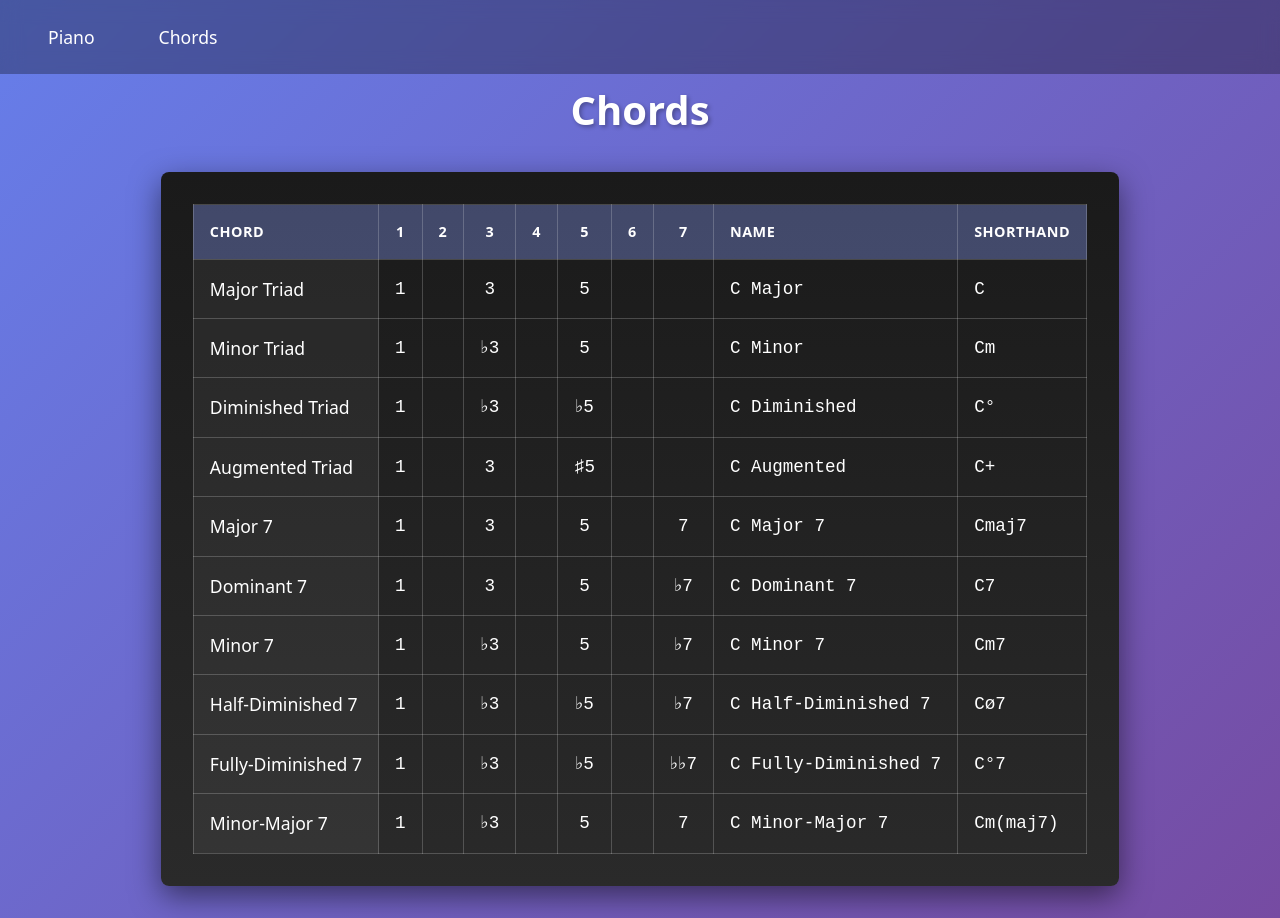
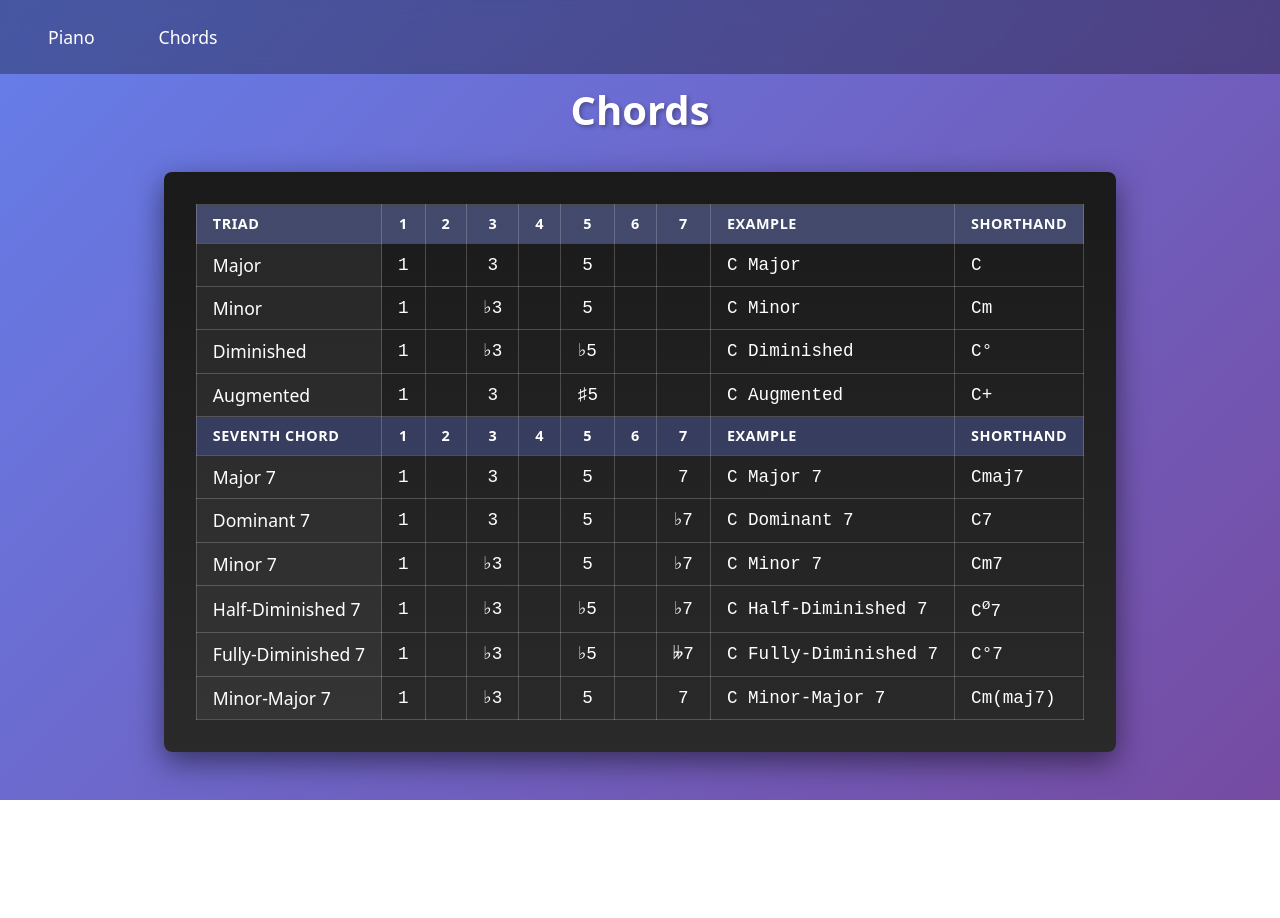
Before and after one commit to roberthead/piano-keyboard-app, a React (Vite) app: page /chords in a window 1280 px wide. After the commit the page ends 800 px from the top, so only its background shows below. Built offline with nearby package versions, Linux system fonts and the light colour scheme.

Commit message:
Add new headers for 7th chords

```diff
--- a/src/components/Chords.css
+++ b/src/components/Chords.css
@@ -35,7 +35,7 @@
 
 .chord-table th,
 .chord-table td {
-  padding: 1rem;
+  padding: 0.5rem 1rem;
   text-align: left;
   border: 1px solid rgba(255, 255, 255, 0.2);
 }
@@ -64,3 +64,11 @@
 .chord-table .scale-degree {
   text-align: center;
 }
+
+.chord-table .section-header th {
+  background: rgba(103, 126, 234, 0.3);
+  font-weight: 600;
+  text-transform: uppercase;
+  font-size: 0.9rem;
+  letter-spacing: 0.5px;
+}
--- a/src/components/Chords.tsx
+++ b/src/components/Chords.tsx
@@ -8,7 +8,7 @@ function Chords() {
         <table className="chord-table">
           <thead>
             <tr>
-              <th>Chord</th>
+              <th>Triad</th>
               <th className="scale-degree">1</th>
               <th className="scale-degree">2</th>
               <th className="scale-degree">3</th>
@@ -16,13 +16,13 @@ function Chords() {
               <th className="scale-degree">5</th>
               <th className="scale-degree">6</th>
               <th className="scale-degree">7</th>
-              <th>Name</th>
+              <th>Example</th>
               <th>Shorthand</th>
             </tr>
           </thead>
           <tbody>
             <tr>
-              <th>Major Triad</th>
+              <th>Major</th>
               <td className="scale-degree">1</td>
               <td></td>
               <td className="scale-degree">3</td>
@@ -34,7 +34,7 @@ function Chords() {
               <td>C</td>
             </tr>
             <tr>
-              <th>Minor Triad</th>
+              <th>Minor</th>
               <td className="scale-degree">1</td>
               <td></td>
               <td className="scale-degree">♭3</td>
@@ -46,7 +46,7 @@ function Chords() {
               <td>Cm</td>
             </tr>
             <tr>
-              <th>Diminished Triad</th>
+              <th>Diminished</th>
               <td className="scale-degree">1</td>
               <td></td>
               <td className="scale-degree">♭3</td>
@@ -58,7 +58,7 @@ function Chords() {
               <td>C°</td>
             </tr>
             <tr>
-              <th>Augmented Triad</th>
+              <th>Augmented</th>
               <td className="scale-degree">1</td>
               <td></td>
               <td className="scale-degree">3</td>
@@ -68,6 +68,18 @@ function Chords() {
               <td></td>
               <td>C Augmented</td>
               <td>C+</td>
+            </tr>
+            <tr className="section-header">
+              <th>Seventh Chord</th>
+              <th className="scale-degree">1</th>
+              <th className="scale-degree">2</th>
+              <th className="scale-degree">3</th>
+              <th className="scale-degree">4</th>
+              <th className="scale-degree">5</th>
+              <th className="scale-degree">6</th>
+              <th className="scale-degree">7</th>
+              <th>Example</th>
+              <th>Shorthand</th>
             </tr>
             <tr>
               <th>Major 7</th>
@@ -115,7 +127,9 @@ function Chords() {
               <td></td>
               <td className="scale-degree">♭7</td>
               <td>C Half-Diminished 7</td>
-              <td>Cø7</td>
+              <td>
+                C<sup>ø</sup>7
+              </td>
             </tr>
             <tr>
               <th>Fully-Diminished 7</th>
@@ -125,7 +139,7 @@ function Chords() {
               <td></td>
               <td className="scale-degree">♭5</td>
               <td></td>
-              <td className="scale-degree">♭♭7</td>
+              <td className="scale-degree">𝄫7</td>
               <td>C Fully-Diminished 7</td>
               <td>C°7</td>
             </tr>
```
